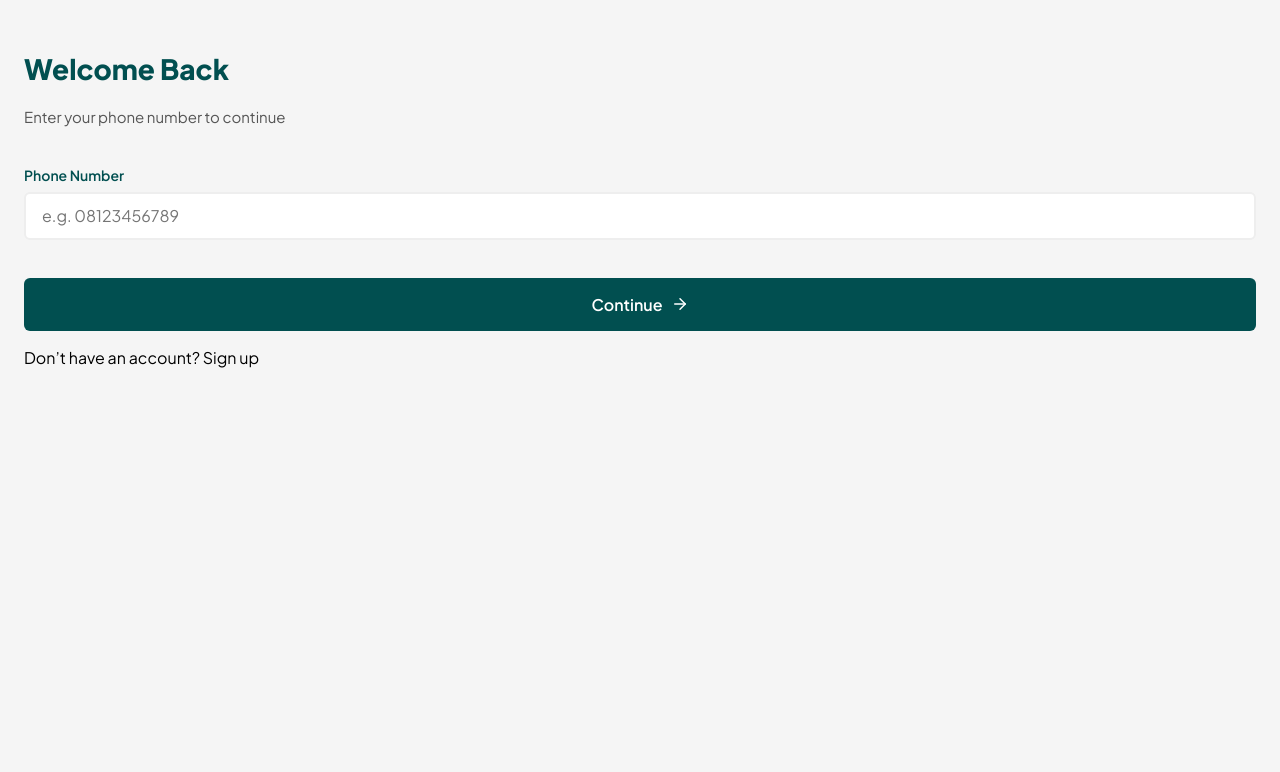
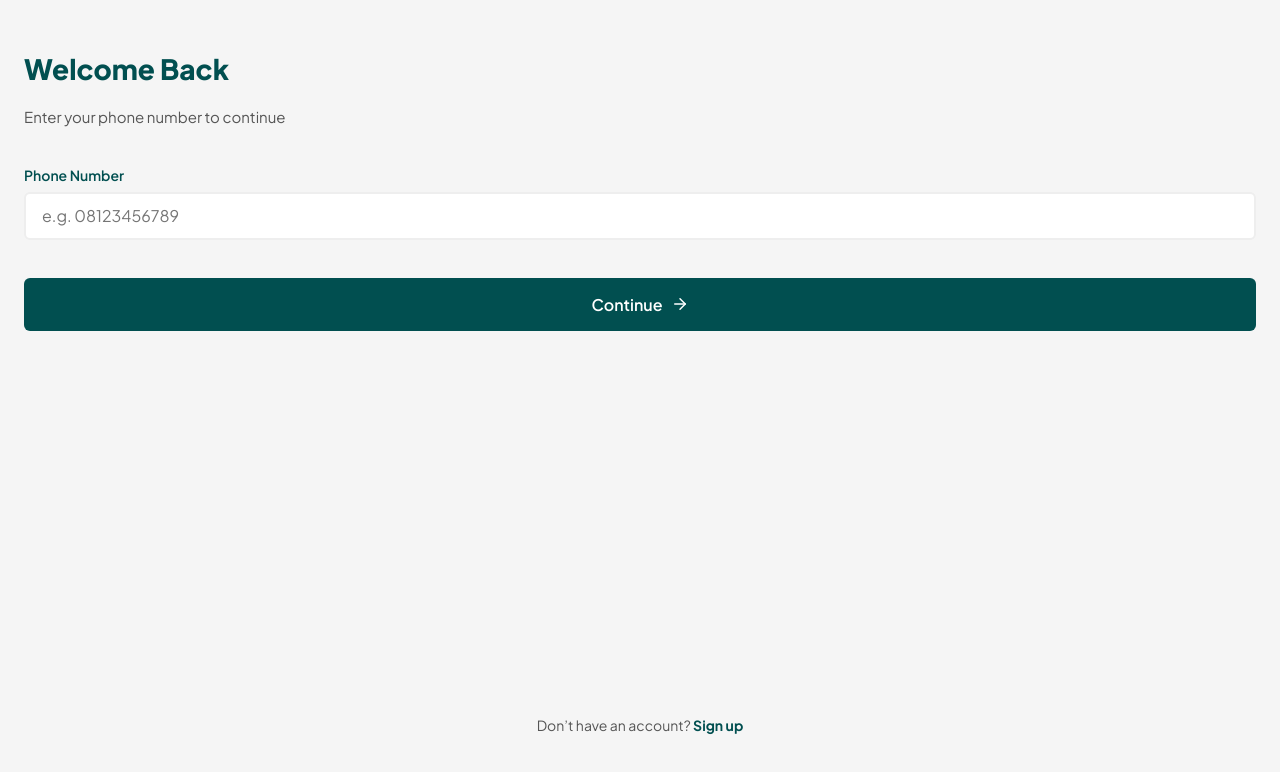
Before and after one commit to ay30bg/droppa, a React (Create React App) app: page /login in a window 1280 px wide. Shown: the top 772 px of the page. Built offline with nearby package versions, Linux system fonts and the light colour scheme.

Commit message:
Update login.css

```diff
--- a/src/styles/login.css
+++ b/src/styles/login.css
@@ -85,3 +85,18 @@
 .lp-arrow {
   font-size: 18px;
 }
+
+/* Bottom text */
+.lp-bottom-text {
+  margin-top: auto; /* pushes it to bottom */
+  text-align: center;
+  font-size: 14px;
+  color: #555;
+  padding-bottom: 20px;
+}
+
+.lp-bottom-text span {
+  color: #014f50;
+  font-weight: 700;
+  cursor: pointer;
+}
```
